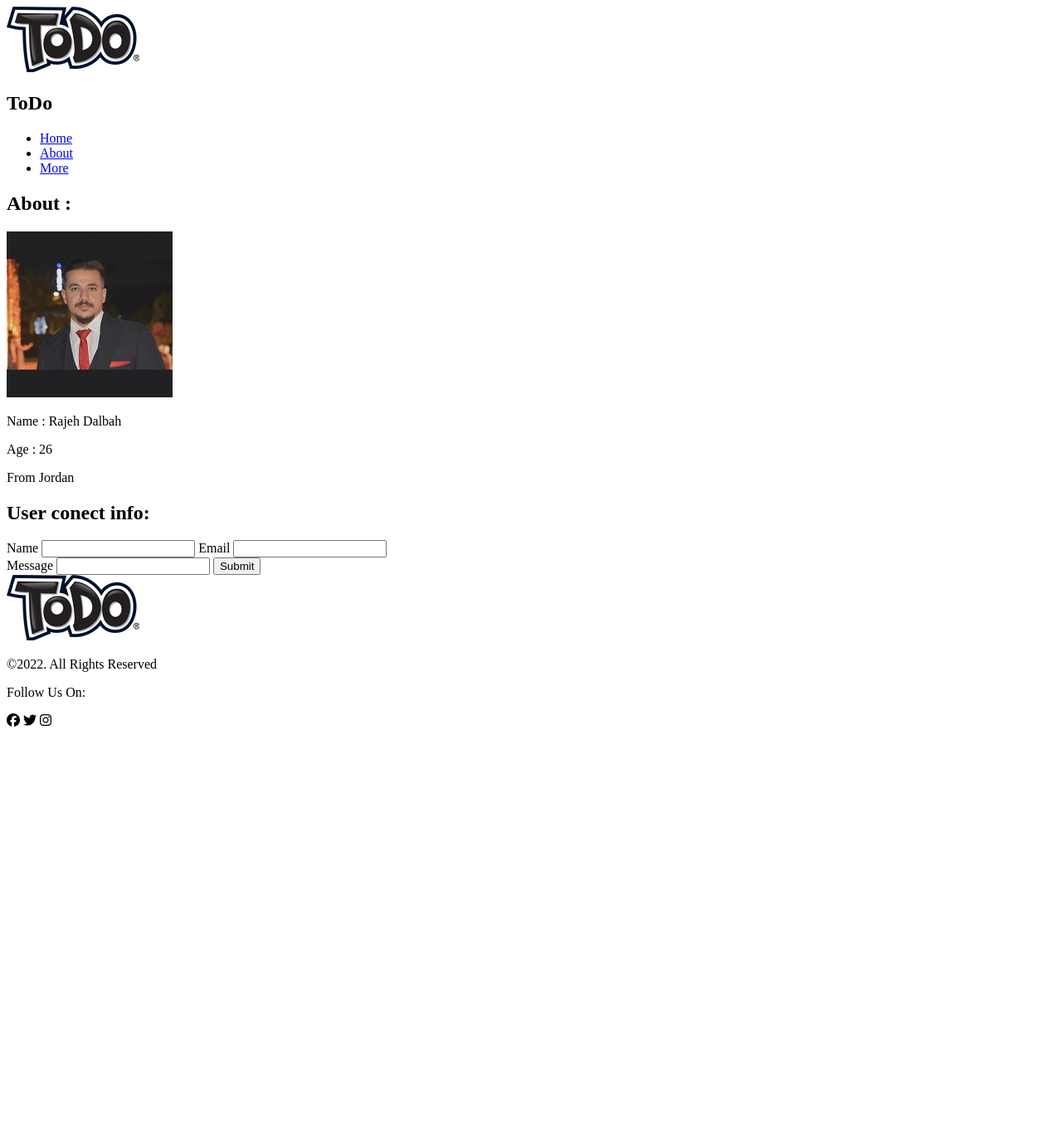
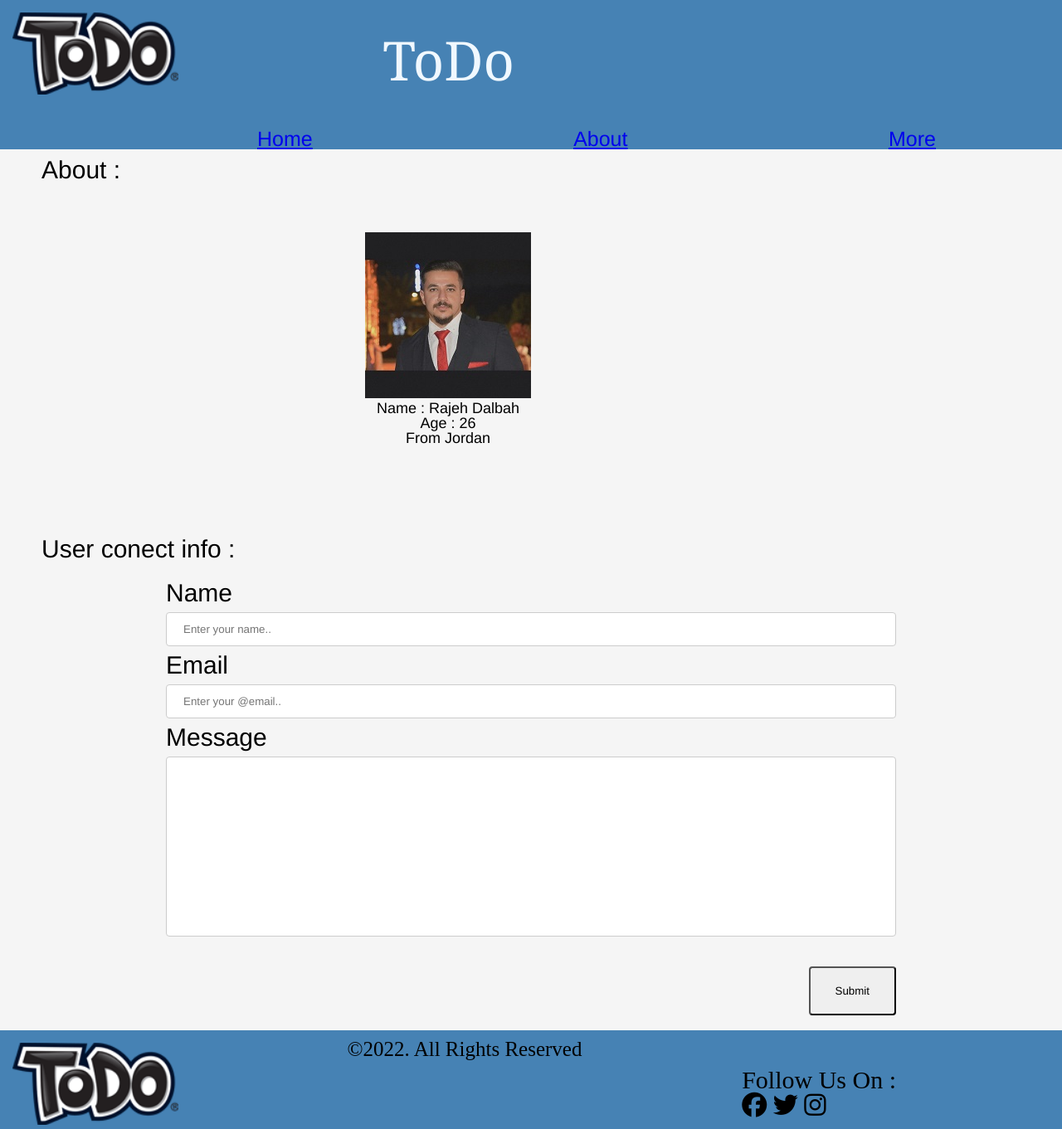
Before and after one commit to Rajeh-Dalbah/todo-project, a plain HTML site: page about.html in a window 1280 px wide. Shown: the whole page at 83% size. Before the commit the page ends 886 px from the top, so only its background shows below. Drawn offline with Linux system fonts and the light colour scheme.

Commit message:
add the CSS file and made style for the website

```diff
--- a/about.html
+++ b/about.html
@@ -6,6 +6,9 @@
     <meta name="viewport" content="width=device-width, initial-scale=1.0">
     <title>Todo</title>
     <script src="https://kit.fontawesome.com/271f521ae3.js" crossorigin="anonymous"></script>
+    <link rel="stylesheet" href="./assets/reset.css">
+    <link rel="stylesheet" href="./assets/index.css">
+    <link rel="stylesheet" href="./assets/about.css">
 </head>
 <body>
     <header>
@@ -15,6 +18,8 @@
         <section>
             <h1>ToDo</h1>
         </section>
+    </header>
+    <main>
         <section>
             <nav>
                 <ul>
@@ -24,27 +29,39 @@
                 </ul>
             </nav>
         </section>
-    </header>
-    <main>
 
         <section>
-            <h2>About :</h2>
+                  <h2 class="ab">About :</h2>
+        </section>
+
+        <section id="dd">
             <img src="./pics/77.jpg">
             <p>Name : Rajeh Dalbah</p>
             <p>Age : 26</p>
             <p>From Jordan</p>
         </section>
+
         <section>
-            <h2>User conect info:</h2>
+            <h2 class="ab">User conect info :</h2>
+        </section>
+
+        <section id="form">
+
             <form>
-                <label for="Name">Name</label>
-                    <input type="text" id="Name">
-                <label for="Email">Email</label>
-                    <input type="text" id="Email">
-                    <br>
-                <label for="Message">Message</label>
-                    <input type="text" id="Message">
-                <button>Submit</button>
+                <div>
+
+                      <label for="name">Name</label>
+                      <input type="email" id="name" name="name" placeholder="Enter your name..">
+
+                      <label for="email">Email</label>
+                      <input type="email" id="email" name="email" placeholder="Enter your @email..">
+
+                      <label for="Message">Message</label>
+                      <input type="text" id="Message" name="Message">
+                </div>
+                <div>
+                    <button>Submit</button>
+                </div>
             </form>
         </section>
     </main>
@@ -53,16 +70,16 @@
             <img src="./pics/todo-logo.png">
         </section>
         <section>
-            <p> ©2022. All Rights Reserved</p>
+            <p id="cop"> ©2022. All Rights Reserved</p>
         </section>
-        <section>
-            <p>Follow Us On:</p>
+        <div>
+            <p>Follow Us On :</p>
 
                 <i class="fa-brands fa-facebook"></i>
                 <i class="fa-brands fa-twitter"></i>
                 <i class="fa-brands fa-instagram"></i>
 
-        </section>
+        </div>
     </footer>
 </body>
 </html>
--- /dev/null
+++ b/assets/about.css
@@ -0,0 +1,109 @@
+* {
+    font-family: 'Franklin Gothic Medium', 'Arial Narrow', Arial, sans-serif;
+}
+
+body{
+    display: flex;
+    flex-direction: column;
+    background-color:whitesmoke;
+}
+
+header{
+    background-color: steelblue;
+    width: 100%;
+
+}
+
+header section img{
+    width: 200px;
+    margin: 15px ;
+    float: left;
+}
+
+header section h1{
+    font-size: 65px;
+    font-family: Cambria, Cochin, Georgia, Times, 'Times New Roman', serif;
+    color: aliceblue;
+    float: right;
+    padding: 40px 660px 50px 0px;
+}
+
+nav{
+    background-color: steelblue;
+
+}
+
+nav ul li{
+    display: inline;
+    font-size: 25px;
+    color: aliceblue;
+   padding: 20px 0px 0px 310px;
+}
+
+.ab {
+    float: left;
+    padding: 10px 50px 13px ;
+    font-size: 30px;
+
+}
+
+#dd{
+    text-align: center;
+    margin: 100px 200px 100px 0px;
+    font-size: large;
+}
+
+main section h1{
+    float: left;
+
+}
+
+input[type=email]{
+    width: 100%;
+    padding: 12px 20px;
+    margin: 8px 0;
+    display: inline-block;
+    border: 1px solid #ccc;
+    border-radius: 4px;
+    box-sizing: border-box;
+  }
+  input[type=text]{
+    width: 100%;
+    padding: 100px 20px;
+    margin: 8px 0;
+    display: inline-block;
+    border: 1px solid #ccc;
+    border-radius: 4px;
+    box-sizing: border-box;
+  }
+
+ button {
+    width: 100%;
+    padding: 20px 30px;
+    margin: 8px 0;
+    border-radius: 4px;
+ }
+
+footer{
+    background-color: steelblue;
+    width: 100%;
+
+}
+footer section img{
+    width: 200px;
+    margin: 15px ;
+    float: left;
+}
+div {
+    float: right;
+    padding: 10px 200px;
+    font-size: 30px;
+}
+
+#cop{
+
+    text-align: center;
+    font-size: 25px;
+    padding: 10px 0px 0px 0px;
+    margin: 0px 390px 0px 0px;
+}
--- /dev/null
+++ b/assets/index.css
@@ -0,0 +1,87 @@
+* {
+    font-family: 'Franklin Gothic Medium', 'Arial Narrow', Arial, sans-serif;
+}
+
+body{
+    display: flex;
+    flex-direction: column;
+    background-color:whitesmoke;
+}
+
+header{
+    background-color: steelblue;
+    width: 100%;
+
+}
+
+header section img{
+    width: 200px;
+    margin: 15px ;
+    float: left;
+}
+
+header section h1{
+    font-size: 65px;
+    font-family: Cambria, Cochin, Georgia, Times, 'Times New Roman', serif;
+    color: aliceblue;
+    float: right;
+    padding: 40px 660px 50px 0px;
+}
+
+nav{
+    background-color: steelblue;
+
+}
+
+nav ul li{
+    display: inline;
+    font-size: 25px;
+   padding: 120px 0px 0px 310px;
+}
+
+#raj{
+    float: left;
+    padding: 10px 50px 450px ;
+    font-size: 30px;
+
+}
+
+table{
+    text-align: center;
+    width: 55%;
+    background-color: steelblue;
+    margin-top: 100px;
+
+}
+th {
+    font-size: 35px;
+
+}
+td, th{
+    border: 1px solid black;
+    padding: 2%;
+}
+
+footer{
+    background-color: steelblue;
+    width: 100%;
+
+}
+footer section img{
+    width: 200px;
+    margin: 15px ;
+    float: left;
+}
+div {
+    float: right;
+    padding: 10px 200px;
+    font-size: 30px;
+}
+
+#cop{
+
+    text-align: center;
+    font-size: 25px;
+    padding: 10px 0px 0px 0px;
+    margin: 0px 390px 0px 0px;
+}
--- /dev/null
+++ b/assets/reset.css
@@ -0,0 +1,132 @@
+
+
+html,
+body,
+div,
+span,
+applet,
+object,
+iframe,
+h1,
+h2,
+h3,
+h4,
+h5,
+h6,
+p,
+blockquote,
+pre,
+a,
+abbr,
+acronym,
+address,
+big,
+cite,
+code,
+del,
+dfn,
+em,
+img,
+ins,
+kbd,
+q,
+s,
+samp,
+small,
+strike,
+strong,
+sub,
+sup,
+tt,
+var,
+b,
+u,
+i,
+center,
+dl,
+dt,
+dd,
+ol,
+ul,
+li,
+fieldset,
+form,
+label,
+legend,
+table,
+caption,
+tbody,
+tfoot,
+thead,
+tr,
+th,
+td,
+article,
+aside,
+canvas,
+details,
+embed,
+figure,
+figcaption,
+footer,
+header,
+hgroup,
+menu,
+nav,
+output,
+ruby,
+section,
+summary,
+time,
+mark,
+audio,
+video {
+	margin: 0;
+	padding: 0;
+	border: 0;
+	font-size: 100%;
+	font: inherit;
+	vertical-align: baseline;
+}
+
+/* HTML5 display-role reset for older browsers */
+article,
+aside,
+details,
+figcaption,
+figure,
+footer,
+header,
+hgroup,
+menu,
+nav,
+section {
+	display: block;
+}
+
+body {
+	line-height: 1;
+}
+
+ol,
+ul {
+	list-style: none;
+}
+
+blockquote,
+q {
+	quotes: none;
+}
+
+blockquote:before,
+blockquote:after,
+q:before,
+q:after {
+	content: '';
+	content: none;
+}
+
+table {
+	border-collapse: collapse;
+	border-spacing: 0;
+}
```
Also changed, not shown: index.html (+19 -15 lines).
